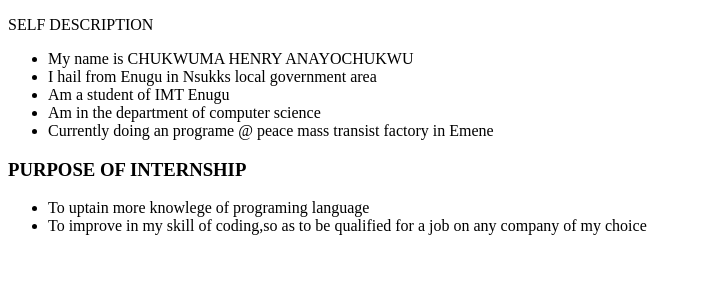
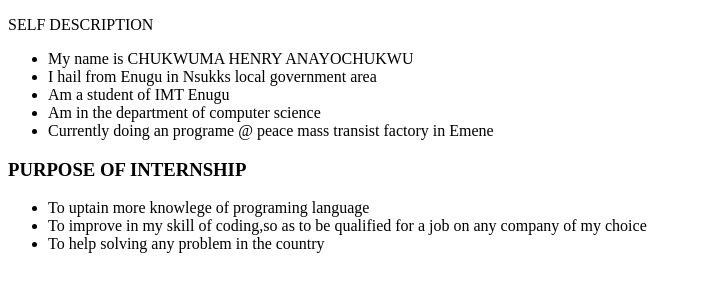
Before and after one commit to hencoplc/pmt-interns2, a plain HTML site: page index.html in a window 1280 px wide. Shown: the whole page, without its empty margins (0-701 px from the left). Drawn offline with Linux system fonts and the light colour scheme.

Commit message:
more edditing

```diff
--- a/index.html
+++ b/index.html
@@ -26,6 +26,7 @@
     <li>To improve in my skill of coding,so as to be qualified for a job on any company of my choice
 
     </li>
+    <li> To help solving any problem in the country</li>
 </ul>
 </body>
 </html>
```
